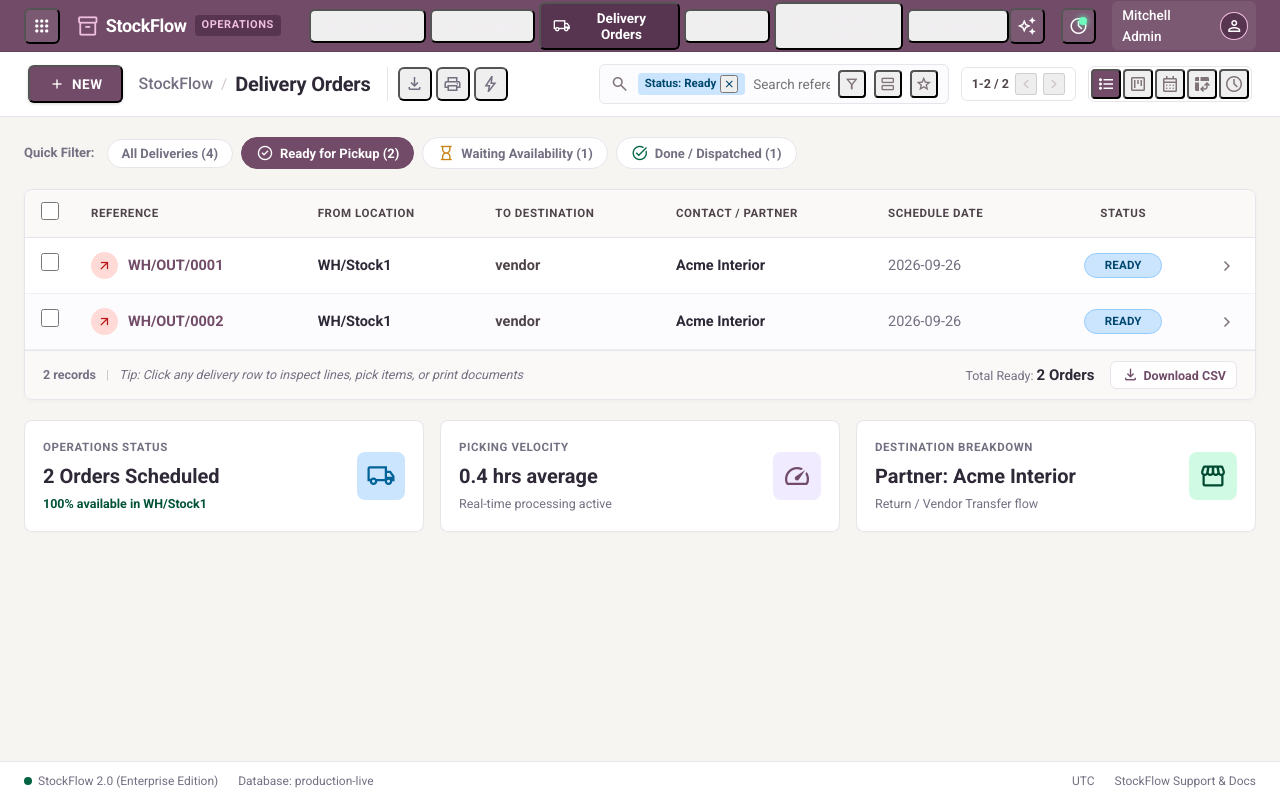
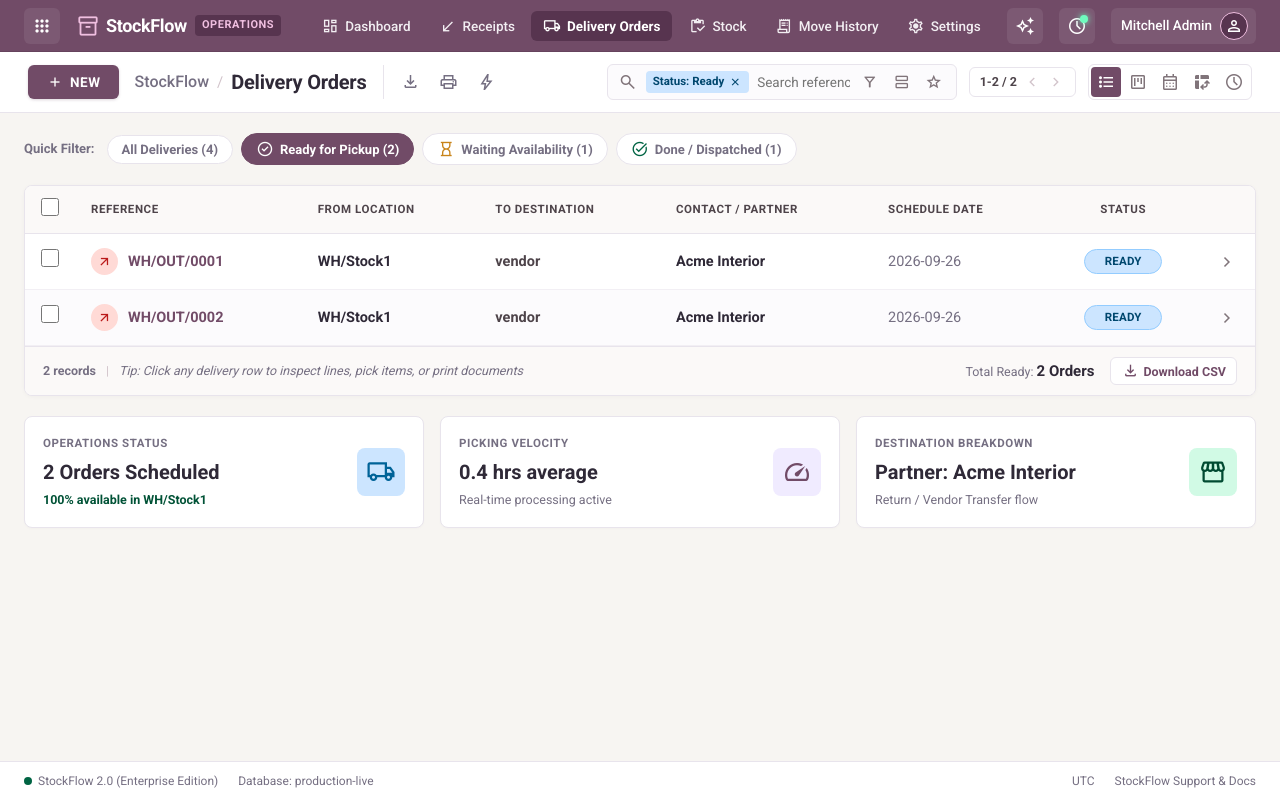
Before and after one commit to ItsKrishna-dev/StockFlow, a React (Vite) app in the folder frontend/: page / in a window 1280 px wide. Before the commit this address led to /delivery-orders. Built offline with nearby package versions, Linux system fonts and the light colour scheme.

Commit message:
feat(frontend): restore StockFlow delivery orders UI and update routing

```diff
--- a/frontend/src/app/providers/RouterProvider.jsx
+++ b/frontend/src/app/providers/RouterProvider.jsx
@@ -1,5 +1,5 @@
 import React from 'react';
-import { BrowserRouter, Routes, Route, Navigate } from 'react-router-dom';
+import { BrowserRouter, Routes, Route } from 'react-router-dom';
 import { LoginPage, SignUpPage } from '../../pages';
 import DeliveryOrdersPage from '../../components/delivery/DeliveryOrdersPage';
 import { ROUTES } from '../../shared/config/routes';
@@ -8,19 +8,19 @@
   return (
     <BrowserRouter>
       <Routes>
-        {/* Default route */}
-        <Route path={ROUTES.HOME} element={<Navigate to={ROUTES.DELIVERY_ORDERS} replace />} />
+        {/* Default route renders Delivery Orders UI */}
+        <Route path={ROUTES.HOME} element={<DeliveryOrdersPage />} />
 
         {/* Authentication Routes */}
         <Route path={ROUTES.LOGIN} element={<LoginPage />} />
         <Route path={ROUTES.SIGNUP} element={<SignUpPage />} />
 
-        {/* Operations & Delivery Routes */}
+        {/* Dashboard / Delivery Routes */}
         <Route path={ROUTES.DELIVERY_ORDERS} element={<DeliveryOrdersPage />} />
         <Route path={ROUTES.DASHBOARD} element={<DeliveryOrdersPage />} />
 
         {/* Catch-all route */}
-        <Route path="*" element={<Navigate to={ROUTES.DELIVERY_ORDERS} replace />} />
+        <Route path="*" element={<DeliveryOrdersPage />} />
       </Routes>
     </BrowserRouter>
   );
--- a/frontend/src/index.css
+++ b/frontend/src/index.css
@@ -43,6 +43,16 @@
   --radius-full: 9999px;
 }
 
+body {
+  font-family: var(--font-main);
+  background-color: var(--color-surface);
+  color: var(--color-on-surface);
+  font-size: 14px;
+  line-height: 20px;
+  -webkit-font-smoothing: antialiased;
+  -moz-osx-font-smoothing: grayscale;
+}
+
 /* Material Symbols alignment */
 .material-symbols-outlined {
   font-variation-settings: 'FILL' 0, 'wght' 400, 'GRAD' 0, 'opsz' 20;
@@ -54,3 +64,14 @@
 .material-symbols-outlined.filled {
   font-variation-settings: 'FILL' 1, 'wght' 400, 'GRAD' 0, 'opsz' 20;
 }
+
+button {
+  font-family: inherit;
+  border: none;
+  cursor: pointer;
+  background: none;
+}
+
+input, select, textarea {
+  font-family: inherit;
+}
```
Also changed, not shown: 1 other file (tests, documents, lock files or other folders).
